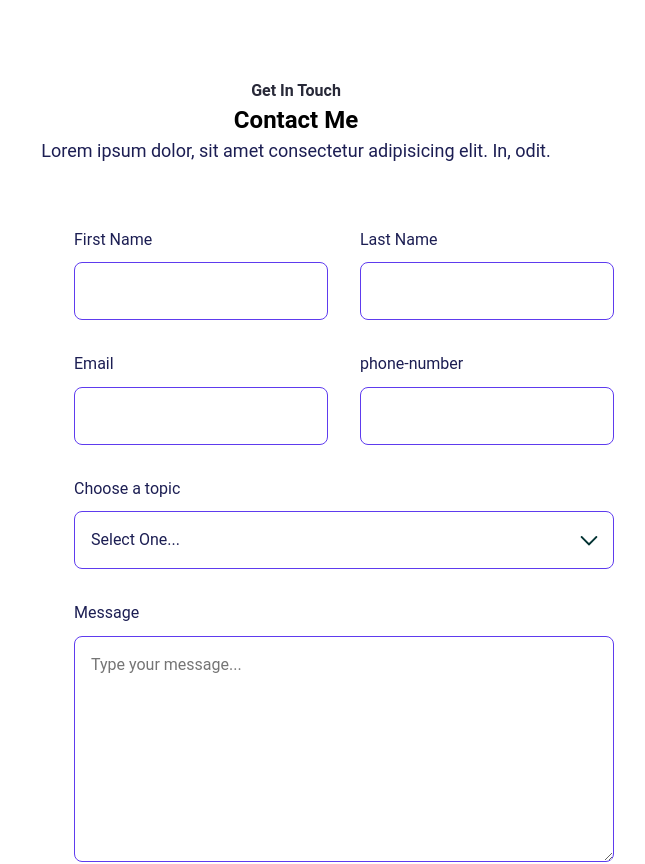
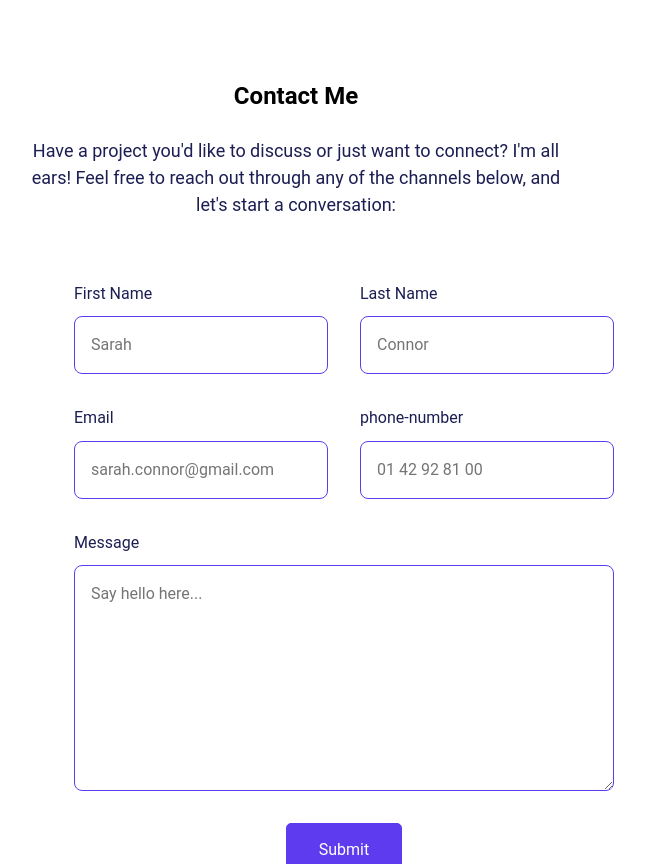
Before and after one commit to remilavigne/portfolio-2024, a React (Create React App) app: page / in a window 1280 px wide. Shown: the part 4720-5584 px from the top of the page, without its empty margins (344-989 px from the left). Built offline with nearby package versions, Linux system fonts and the light colour scheme.

Commit message:
Contact page updated, need to add captcha and send message when submitted (intsall server side)

```diff
--- a/src/App.css
+++ b/src/App.css
@@ -435,49 +435,7 @@ h2 {
 }
 /* Last Word ends  */
 
-/* Testimonial */
-.testimonial--section {
-  display: flex;
-  padding: 112px 84.3px;
-  flex-direction: column;
-  align-items: flex-start;
-  gap: 80px;
-  background-color: var(--bg-shade);
-}
-.sections--heading {
-  color: var(--heading-color);
-}
-.testimonial--section--card {
-  display: flex;
-  padding: 42.6px;
-  flex-direction: column;
-  align-items: flex-start;
-  gap: 42.6px;
-  flex: 1 0 0;
-  border-radius: 8px;
-  border: 1.33px solid #006b6a;
-}
-.testimonial--section--card--reviews {
-  display: flex;
-  align-items: flex-start;
-  gap: 5.33px;
-}
-.testimonial--section--card--author--detail {
-  display: flex;
-  align-items: center;
-  gap: 21.3px;
-}
-.testimonial--author--name {
-  font-weight: 600;
-  color: var(--heading-color);
-}
-.testimonial--author--designation {
-  color: var(--darkblue);
-  font-size: 16px;
-  font-weight: 400;
-  line-height: 150%;
-}
-/* Testimonial Ends */
+/* Contact Start*/
 .contact--section {
   display: flex;
   padding: 150px 85px;
@@ -487,6 +445,16 @@ h2 {
   text-align: center;
   gap: 64px;
 }
+
+.contact--content--title {
+  display: flex;
+  flex-direction: column;
+  justify-content: center;
+  align-items: center;
+  gap: 24px;
+  max-width: 50%;
+}
+
 .contact--form--container {
   display: grid;
   grid-template-columns: auto;
@@ -549,7 +517,6 @@ input[type="checkbox"] {
 }
 /* Contact End */
 
-/* Footer Start */
 /* Footer Starts */
 .footer--container {
   display: flex;
@@ -603,6 +570,7 @@ input[type="checkbox"] {
   font-weight: 400;
   line-height: 28px;
 }
+/* Footer Ends */
 
 /* Responsive Screens */
 @media only screen and (max-width: 1800px) {
--- a/src/Pages/Home/ContactMe.jsx
+++ b/src/Pages/Home/ContactMe.jsx
@@ -1,11 +1,10 @@
 export default function ContactMe() {
   return (
     <section id="Contact" className="contact--section">
-      <div>
-        <p className="sub--title">Get In Touch</p>
+      <div className="contact--content--title">
         <h2>Contact Me</h2>
         <p className="text-lg">
-          Lorem ipsum dolor, sit amet consectetur adipisicing elit. In, odit.
+        Have a project you'd like to discuss or just want to connect? I'm all ears! Feel free to reach out through any of the channels below, and let's start a conversation:
         </p>
       </div>
       <form className="contact--form--container">
@@ -17,6 +16,7 @@ export default function ContactMe() {
               className="contact--input text-md"
               name="first-name"
               id="first-name"
+              placeholder="Sarah"
               required
             />
           </label>
@@ -27,6 +27,7 @@ export default function ContactMe() {
               className="contact--input text-md"
               name="last-name"
               id="last-name"
+              placeholder="Connor"
               required
             />
           </label>
@@ -37,6 +38,7 @@ export default function ContactMe() {
               className="contact--input text-md"
               name="email"
               id="email"
+              placeholder="sarah.connor@gmail.com"
               required
             />
           </label>
@@ -47,31 +49,18 @@ export default function ContactMe() {
               className="contact--input text-md"
               name="phone-number"
               id="phone-number"
-              required
+              placeholder="01 42 92 81 00"
             />
           </label>
         </div>
-        <label htmlFor="choode-topic" className="contact--label">
-          <span className="text-md">Choose a topic</span>
-          <select id="choose-topic" className="contact--input text-md">
-            <option>Select One...</option>
-            <option>Item 1</option>
-            <option>Item 2</option>
-            <option>Item 3</option>
-          </select>
-        </label>
         <label htmlFor="message" className="contact--label">
           <span className="text-md">Message</span>
           <textarea
             className="contact--input text-md"
             id="message"
             rows="8"
-            placeholder="Type your message..."
+            placeholder="Say hello here..."
           />
-        </label>
-        <label htmlFor="checkboc" className="checkbox--label">
-          <input type="checkbox" required name="checkbox" id="checkbox" />
-          <span className="text-sm">I accept the terms</span>
         </label>
         <div>
           <button className="btn btn-primary contact--form--btn">Submit</button>
```
